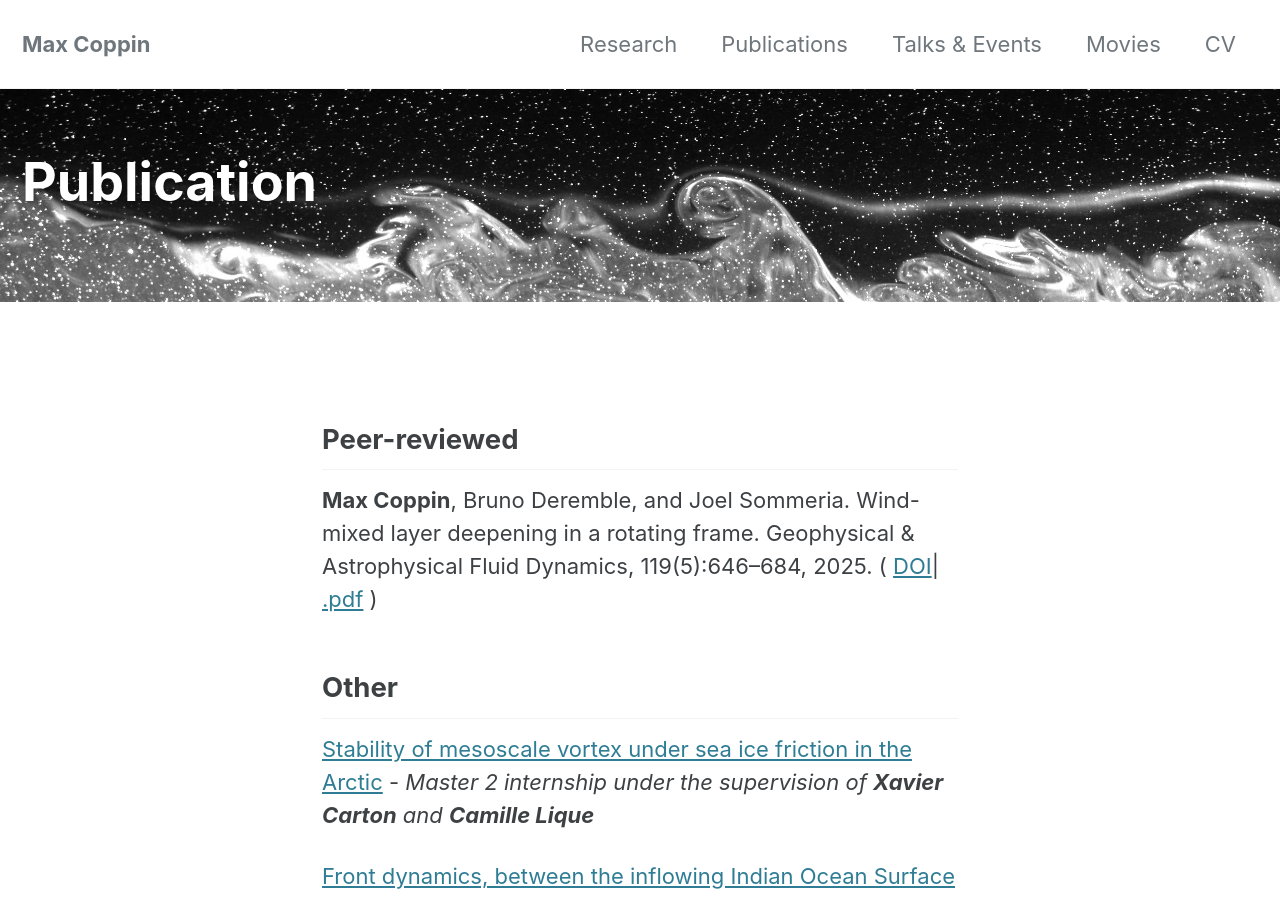
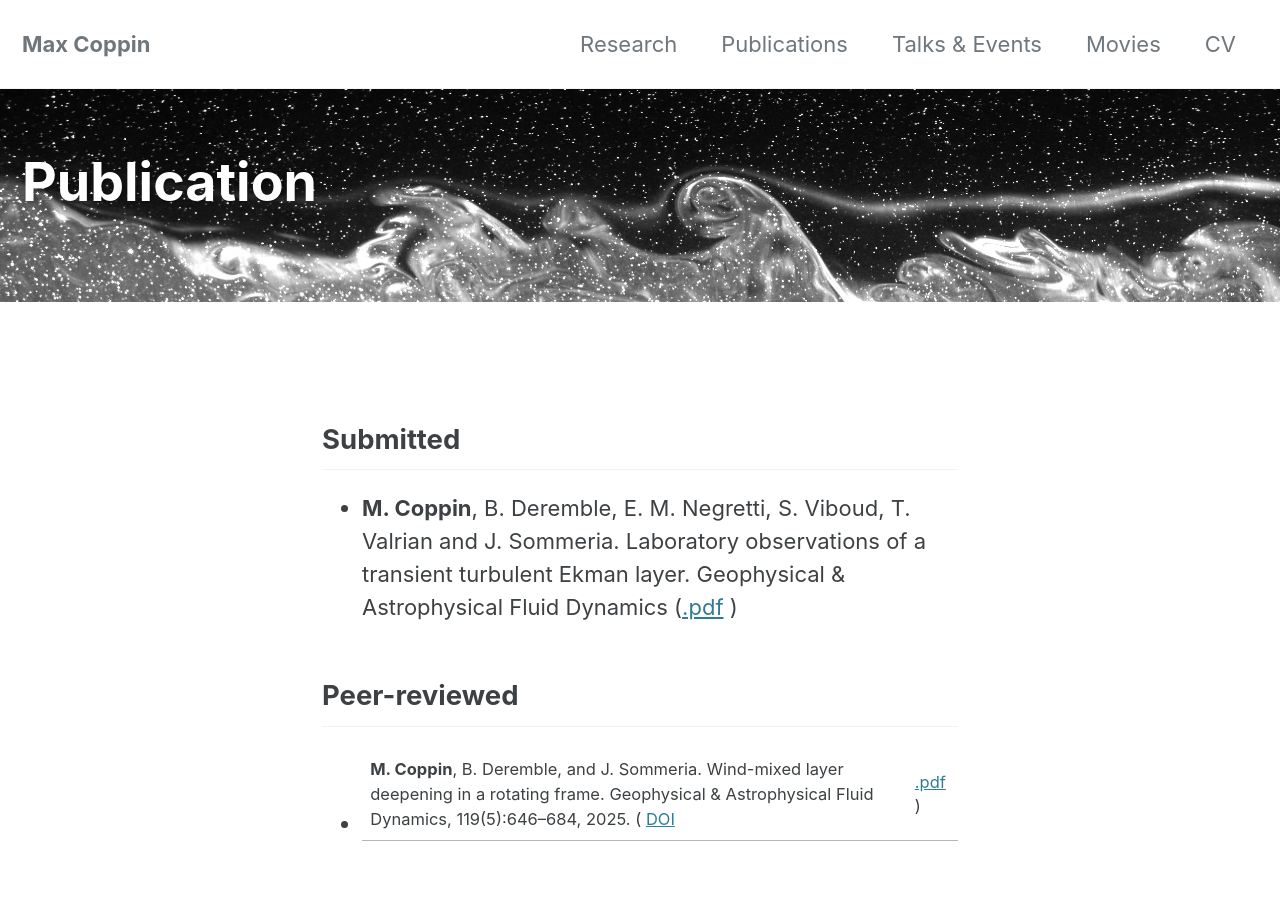
Before and after one commit to Max-Coppin/max-coppin.github.io, a Jekyll site: the page built from _pages/publication.md, in a window 1280 px wide and 900 px high. Built offline with Jekyll 4.4.1, drawn with Linux system fonts in a browser that asks for light colours; cached includes are drawn as plain includes.

Commit message:
modif pub page

```diff
--- a/_pages/publication.md
+++ b/_pages/publication.md
@@ -10,9 +10,11 @@ header:
   overlay_image: /file/fig_banniere.jpeg
 
 ---
+## Submitted
+- **M. Coppin**, B. Deremble, E. M. Negretti, S. Viboud, T. Valrian and J. Sommeria. Laboratory observations of a transient turbulent Ekman layer. Geophysical & Astrophysical Fluid Dynamics ([.pdf](/file/pub/draft-TransientEk--GAFD_2026.pdf) )
 
 ## Peer-reviewed
-**Max Coppin**, Bruno Deremble, and Joel Sommeria. Wind-mixed layer deepening in a rotating frame. Geophysical & Astrophysical Fluid Dynamics, 119(5):646--684, 2025. ( [DOI](https://www.tandfonline.com/doi/pdf/10.1080/03091929.2025.2609460)| [.pdf](/file/pub/wind-GAFD_2025.pdf) )
+- **M. Coppin**, B. Deremble, and J. Sommeria. Wind-mixed layer deepening in a rotating frame. Geophysical & Astrophysical Fluid Dynamics, 119(5):646--684, 2025. ( [DOI](https://www.tandfonline.com/doi/pdf/10.1080/03091929.2025.2609460) | [.pdf](/file/pub/wind-GAFD_2025.pdf) )
 
 ## Other
 [Stability of mesoscale vortex under sea ice friction in the Arctic](/file/Rapport_stage_stability_vor_sea_ice_COPPIN_Max_POC.pdf) - _Master 2 internship under the supervision of **Xavier Carton** and **Camille Lique**_
```
